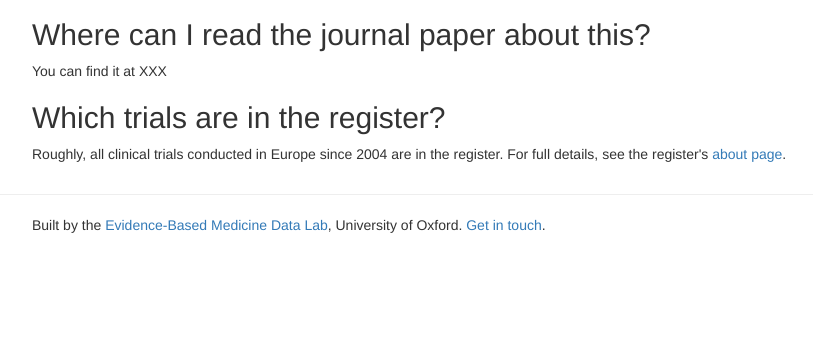
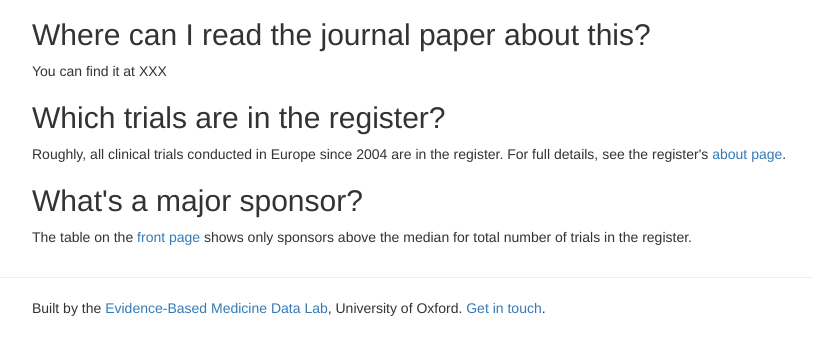
Before and after one commit to ebmdatalab/euctr-tracker-code, a Django app: page /about in a window 1280 px wide. Shown: the part 275-630 px from the top of the page, without its empty margins (38-851 px from the left). Run offline with Django 3.2, Linux system fonts and the light colour scheme; style sheets or scripts are compiled from the project's sources; some libraries are stand-ins or nearby versions; some web fonts are replaced.

Commit message:
Heading and help for table 4

```diff
--- a/euctr/templates/about.html
+++ b/euctr/templates/about.html
@@ -36,6 +36,12 @@
 	<a href="https://www.clinicaltrialsregister.eu/about.html">about page</a>.
 	</p>
 
+	<h2>What's a major sponsor?</h2>
+
+	<p>The table on the <a href="/">front page</a> shows only sponsors above
+	the median for total number of trials in the register.
+	</p>
+
     </div>
 
 {% endblock%}
--- a/euctr/templates/index.html
+++ b/euctr/templates/index.html
@@ -41,6 +41,8 @@
   </div>
 
   <div class="container">
+    <h1>How many trials have major sponsors reported?</h1>
+
     <table id="table4_table" class="display" cellspacing="0" width="100%">
       <thead>
         <tr>
```
